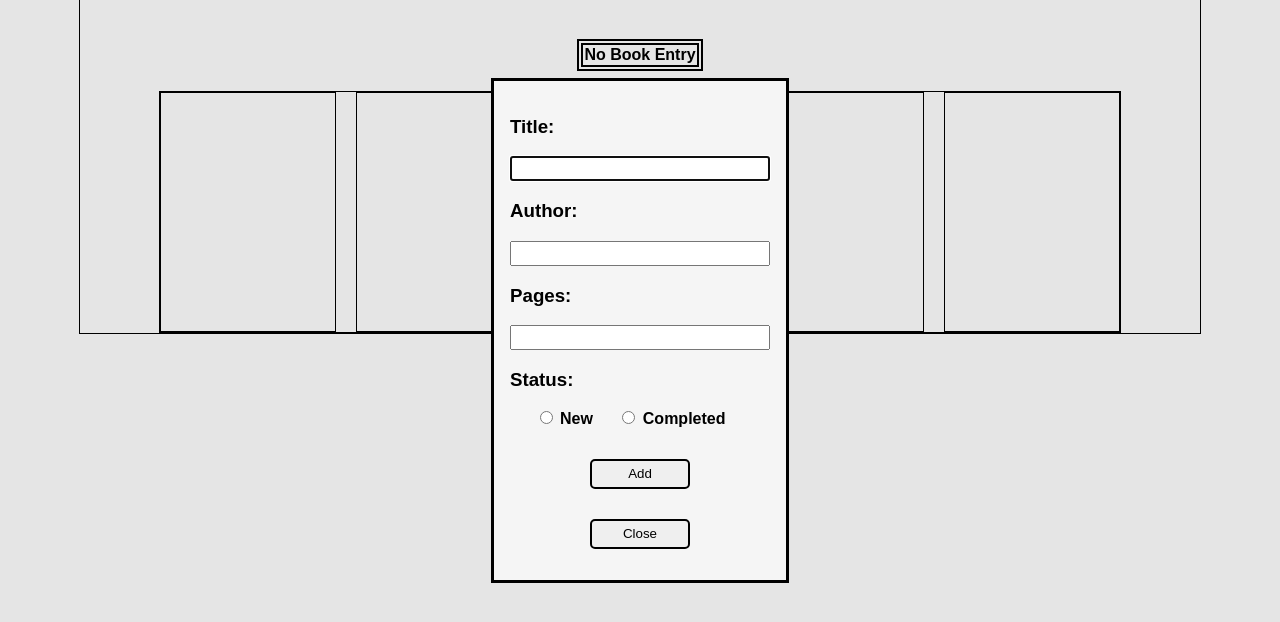
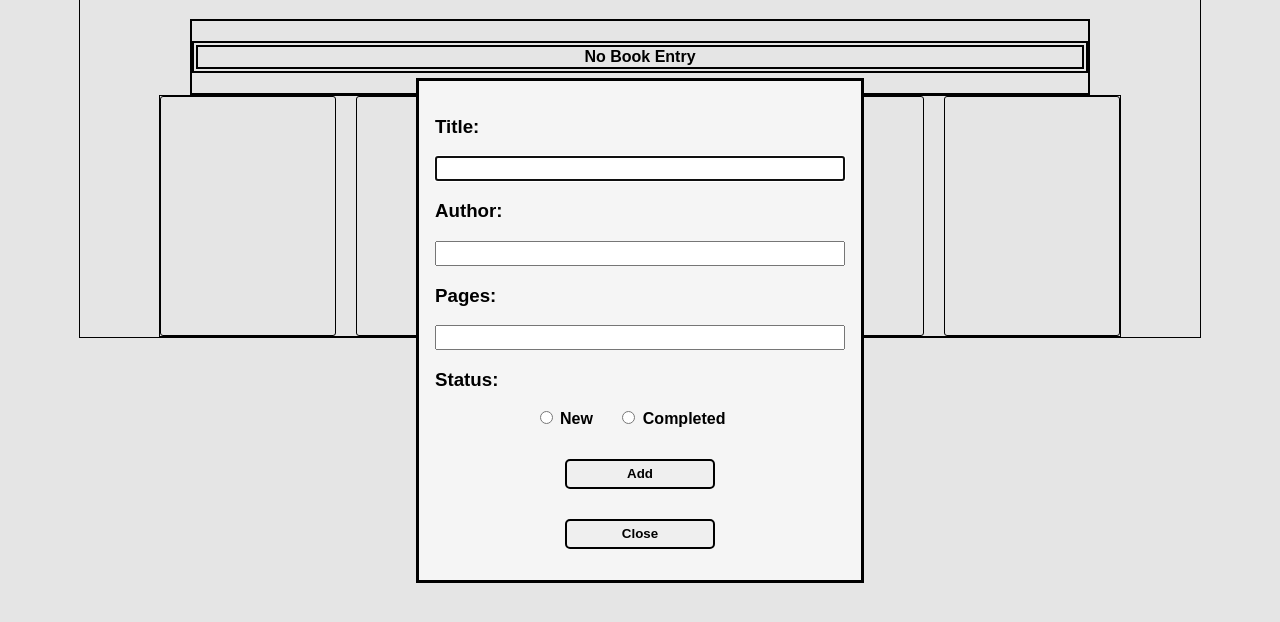
Before and after one commit to JohnDevHelix/odinLibrary, a plain HTML site: page index.html in a window 1280 px wide. Both pictures are taken after a click on the button "New Book". Shown: the part 70-692 px from the top of the page. Drawn offline with Linux system fonts and the light colour scheme; a web font is replaced by a local one.

Commit message:
Added new minor styles

```diff
--- a/styles.css
+++ b/styles.css
@@ -33,7 +33,7 @@ th {
 
 input[type="text"],
 input[type="number"] {
-  width: 250px;
+  width: 400px;
   padding: 3px;
 }
 
@@ -50,10 +50,11 @@ input[type="radio"] {
 }
 
 button {
-  width: 100px;
+  width: 150px;
   height: 30px;
   border-radius: 5px;
   border: black 2px solid;
+  font-weight: bold;
 }
 
 button:hover {
@@ -74,7 +75,8 @@ dialog[open] {
 }
 
 #for-new,
-#for-completed {
+#for-completed,
+#for-in-progress {
   margin-right: 20px;
   font-weight: bold;
 }
@@ -84,15 +86,27 @@ dialog[open] {
   justify-content: center;
   align-items: center;
   border: black 1px solid;
+  background-size: 175px 240px;
+  background-repeat: no-repeat;
+  border-radius: 3px;
 }
 
 .main-grid {
   display: grid;
-  grid-template-columns: 1fr 1fr 1fr 1fr 1fr;
+  grid-template-columns: repeat(5, 1fr);
   border: black 1px solid;
   height: 15rem;
   width: 60rem;
   gap: 20px;
+}
+
+.table-container {
+  width: 80%;
+  border: 2px black solid;
+}
+
+table {
+  width: 100%;
 }
 
 @keyframes open {
```
